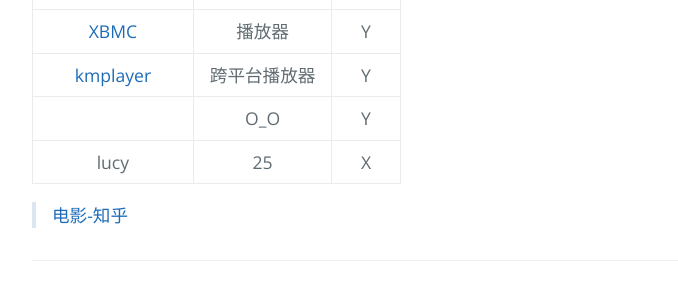
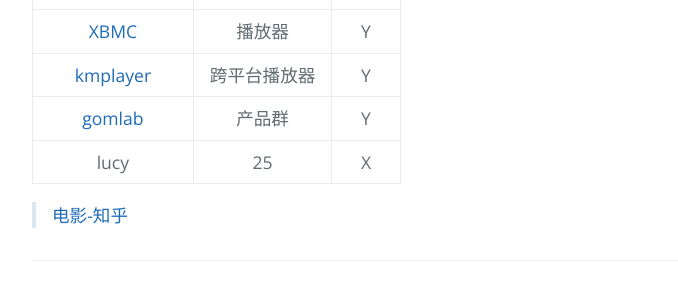
Before and after one commit to AmbroseRen/test, a Jekyll site: the page built from Art/Movies/index.md, in a window 1280 px wide. Shown: the part 612-908 px from the top of the page, without its empty margins (192-870 px from the left). Built offline with Jekyll 4.4.1, drawn with Linux system fonts in a browser that asks for light colours; our own code applies the rules of GitHub Pages for plain Markdown files; the repository's description, which GitHub fills in, is left out.

Commit message:
Update index.md

```diff
--- a/Art/Movies/index.md
+++ b/Art/Movies/index.md
@@ -15,7 +15,7 @@
 | [videolan](https://www.videolan.org/index.zh.html) | 播放器 | Y |
 | [XBMC](https://kodi.tv/download/) | 播放器 | Y |
 | [kmplayer](https://www.kmplayer.com/home) | 跨平台播放器 | Y |
-| []() | O_O | Y |
+| [gomlab](https://www.gomlab.com/download/) | 产品群 | Y |
 | lucy | 25 | X |
 
 > [电影-知乎](https://zhuanlan.zhihu.com/p/34028598)
```
